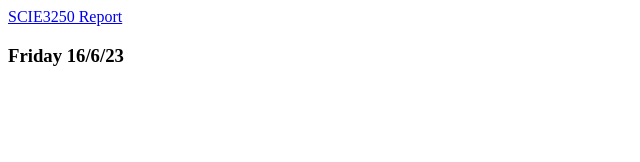
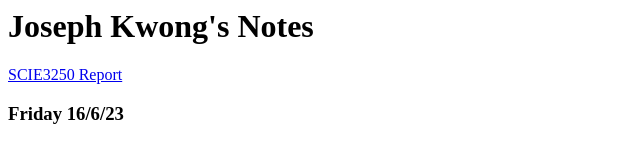
Before and after one commit to josephkwong1/josephkwong1.github.io, a plain HTML site: page index.html in a window 1280 px wide. Shown: the whole page, without its empty margins (0-640 px from the left). Drawn offline with Linux system fonts and the light colour scheme.

Commit message:
Update index.html

```diff
--- a/index.html
+++ b/index.html
@@ -3,6 +3,7 @@
     <title>Joseph Kwong's Notes</title>
   </head>
 <body>
+   <h1>Joseph Kwong's Notes</h1>
   <p><a href="report.pdf#toolbar=0" target="_blank">SCIE3250 Report</a></p>
   <h3>Friday 16/6/23</h3>
 
```
